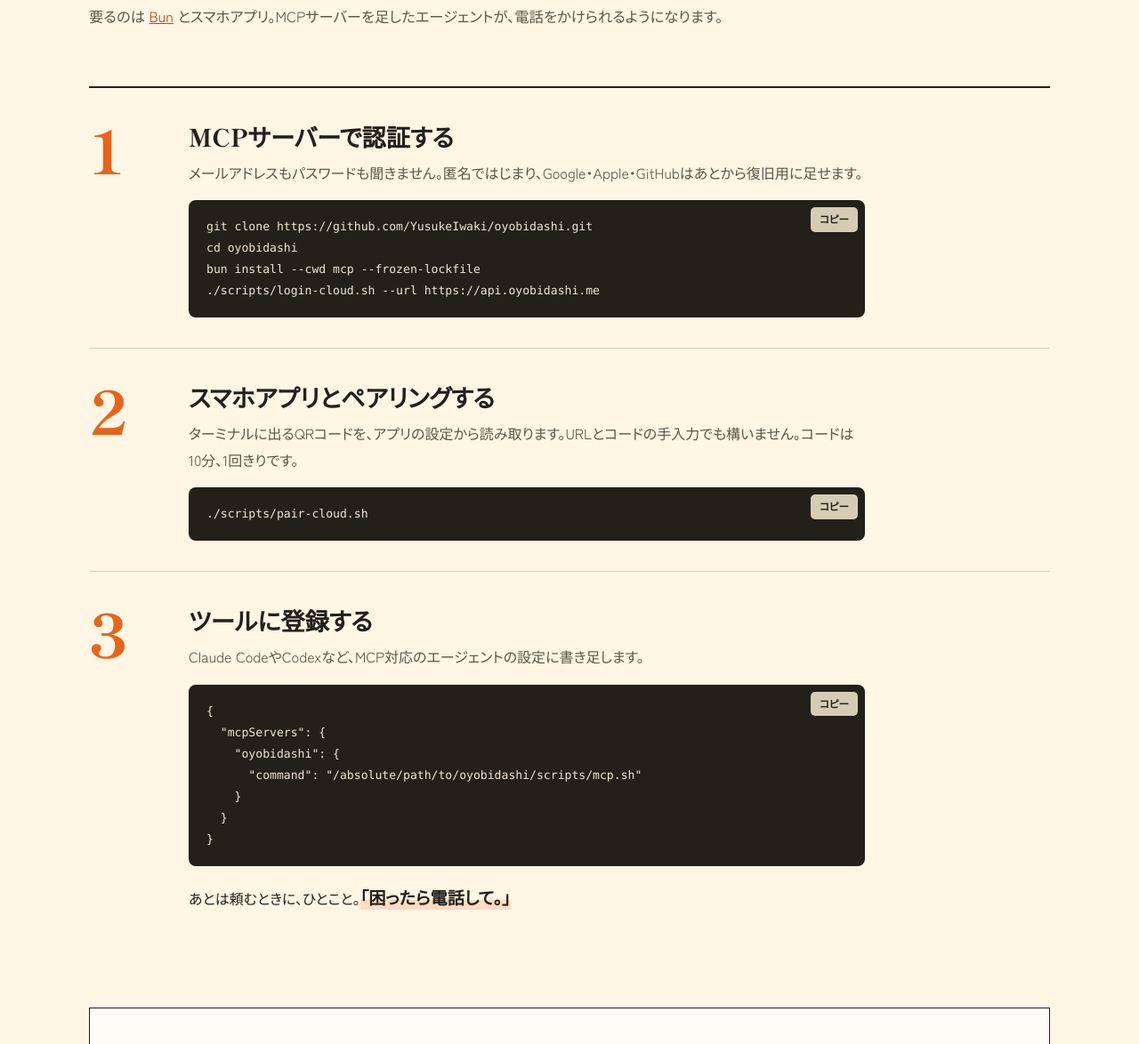
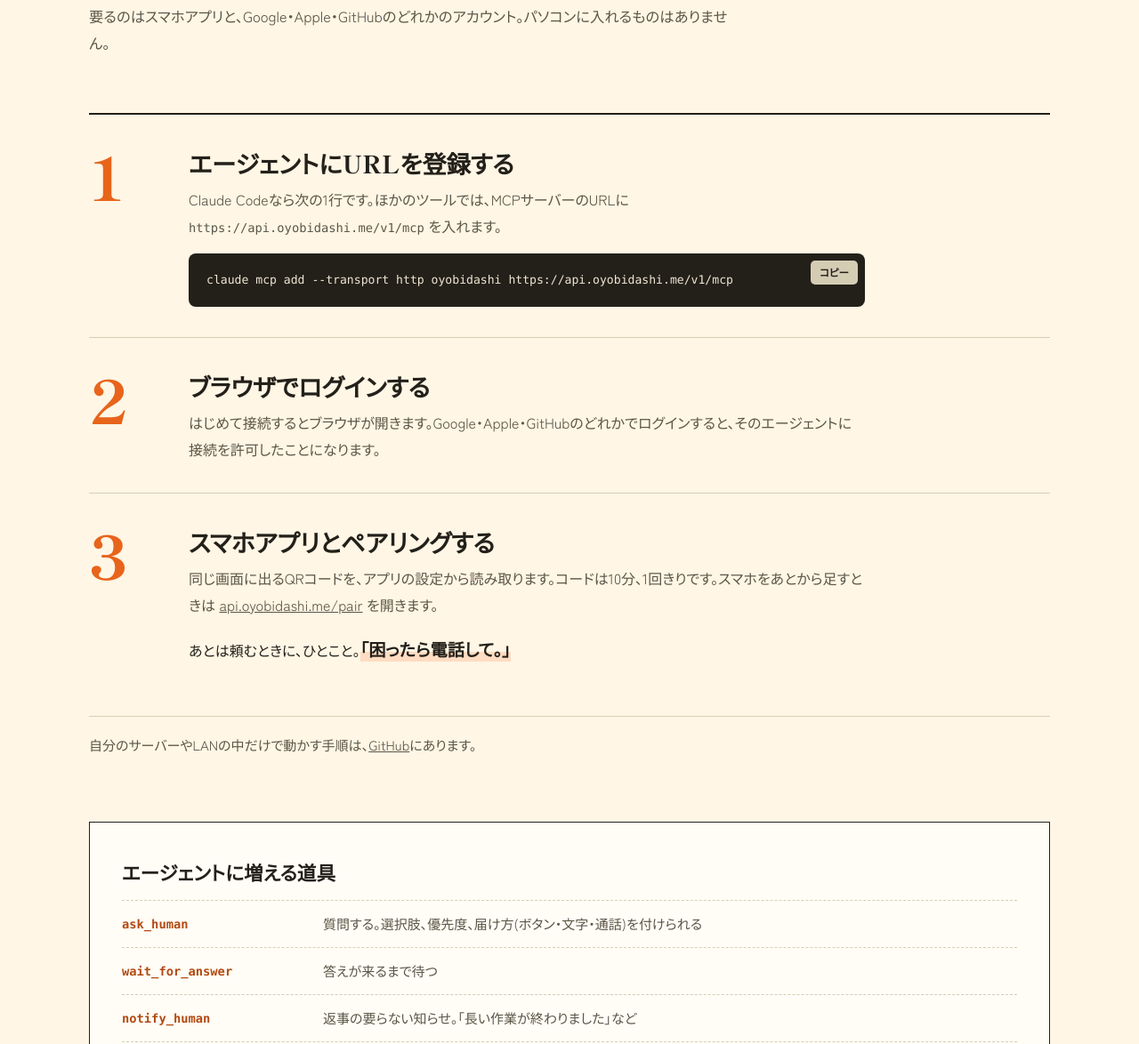
Before and after one commit to YusukeIwaki/oyobidashi, an Astro site in the folder site/: page / in a window 1280 px wide. Shown: the part 3329-4503 px from the top of the page at 89% size. Built offline with nearby package versions, Linux system fonts and the light colour scheme; Astro itself is replaced by a stand-in of ours; a web font is replaced by a local one.

Commit message:
site: guide setup through the hosted MCP URL
The setup steps now register https://api.oyobidashi.me/v1/mcp, sign in
in the browser and pair from the consent page. The FAQ matches, and the
self-hosted route is linked to GitHub.

Co-Authored-By: Claude Fable 5.2 <noreply@anthropic.com>

```diff
--- a/site/src/components/Faq.astro
+++ b/site/src/components/Faq.astro
@@ -20,7 +20,7 @@
       </details>
       <details>
         <summary>どのAIエージェントで使えますか?</summary>
-        <p>MCPサーバーを登録できるものなら使えます。Claude Code、Codexなど。パソコンで動くstdio方式のMCPサーバーです。</p>
+        <p>MCPサーバーを登録できるものなら使えます。Claude Code、Codexなど。URLで登録する方式と、パソコンで動かすstdio方式があります。</p>
       </details>
       <details>
         <summary>通話はどんな会話になりますか?</summary>
@@ -28,7 +28,7 @@
       </details>
       <details>
         <summary>アカウント登録は必要ですか?</summary>
-        <p>匿名ではじめられます。パソコンを替えても同じペアリングに戻れるよう、Google・Apple・GitHubのどれかを復旧用に登録しておくと安心です。</p>
+        <p>Google・Apple・GitHubのどれかでログインします。Oyobidashi用のパスワードは作りません。パソコンを替えても、同じアカウントでログインすれば同じスマホに届きます。</p>
       </details>
       <details>
         <summary>かならず届きますか?</summary>
--- a/site/src/components/Setup.astro
+++ b/site/src/components/Setup.astro
@@ -1,49 +1,41 @@
 ---
-// MCPクライアントへ書き足す設定。波かっこはAstroの式と衝突するので文字列で持つ。
-const mcpConfig = JSON.stringify(
-  { mcpServers: { oyobidashi: { command: "/absolute/path/to/oyobidashi/scripts/mcp.sh" } } },
-  null,
-  2,
-);
+import { GITHUB_URL } from "../config";
 ---
 <section class="sec" id="setup">
   <div class="wrap">
     <div class="sec__head">
       <span class="chip" aria-hidden="true">ｾｯﾄｱｯﾌﾟ</span>
       <h2>準備は3つ。</h2>
-      <p>要るのは <a href="https://bun.sh" rel="noopener">Bun</a> とスマホアプリ。MCPサーバーを足したエージェントが、電話をかけられるようになります。</p>
+      <p>要るのはスマホアプリと、Google・Apple・GitHubのどれかのアカウント。パソコンに入れるものはありません。</p>
     </div>
 
     <ol class="steps">
       <li class="step">
         <div class="step__n" aria-hidden="true">1</div>
         <div class="step__body">
-          <h3>MCPサーバーで認証する</h3>
-          <p>メールアドレスもパスワードも聞きません。匿名ではじまり、Google・Apple・GitHubはあとから復旧用に足せます。</p>
-          <div class="code"><button class="copy" type="button">コピー</button><pre><code>git clone https://github.com/YusukeIwaki/oyobidashi.git
-cd oyobidashi
-bun install --cwd mcp --frozen-lockfile
-./scripts/login-cloud.sh --url https://api.oyobidashi.me</code></pre></div>
+          <h3>エージェントにURLを登録する</h3>
+          <p>Claude Codeなら次の1行です。ほかのツールでは、MCPサーバーのURLに <code>https://api.oyobidashi.me/v1/mcp</code> を入れます。</p>
+          <div class="code"><button class="copy" type="button">コピー</button><pre><code>claude mcp add --transport http oyobidashi https://api.oyobidashi.me/v1/mcp</code></pre></div>
         </div>
       </li>
       <li class="step">
         <div class="step__n" aria-hidden="true">2</div>
         <div class="step__body">
-          <h3>スマホアプリとペアリングする</h3>
-          <p>ターミナルに出るQRコードを、アプリの設定から読み取ります。URLとコードの手入力でも構いません。コードは10分、1回きりです。</p>
-          <div class="code"><button class="copy" type="button">コピー</button><pre><code>./scripts/pair-cloud.sh</code></pre></div>
+          <h3>ブラウザでログインする</h3>
+          <p>はじめて接続するとブラウザが開きます。Google・Apple・GitHubのどれかでログインすると、そのエージェントに接続を許可したことになります。</p>
         </div>
       </li>
       <li class="step">
         <div class="step__n" aria-hidden="true">3</div>
         <div class="step__body">
-          <h3>ツールに登録する</h3>
-          <p>Claude CodeやCodexなど、MCP対応のエージェントの設定に書き足します。</p>
-          <div class="code"><button class="copy" type="button">コピー</button><pre><code>{mcpConfig}</code></pre></div>
+          <h3>スマホアプリとペアリングする</h3>
+          <p>同じ画面に出るQRコードを、アプリの設定から読み取ります。コードは10分、1回きりです。スマホをあとから足すときは <a href="https://api.oyobidashi.me/pair" rel="noopener">api.oyobidashi.me/pair</a> を開きます。</p>
           <p class="step__after">あとは頼むときに、ひとこと。<q>困ったら電話して。</q></p>
         </div>
       </li>
     </ol>
+
+    <p class="steps__note">自分のサーバーやLANの中だけで動かす手順は、<a href={GITHUB_URL} rel="noopener">GitHub</a>にあります。</p>
 
     <div class="tools">
       <h3>エージェントに増える道具</h3>
--- a/site/src/styles/global.css
+++ b/site/src/styles/global.css
@@ -370,6 +370,8 @@ h1, h2 {
 .step p { color: var(--ink-2); margin-top: 6px; }
 .step__after { margin-top: 18px !important; color: var(--ink) !important; }
 .step__after q { font-family: var(--mincho); font-weight: 800; font-size: 1.2rem; quotes: "「" "」"; background: linear-gradient(transparent 62%, var(--orange-soft) 62%); }
+.step p code { font-family: var(--mono); font-size: 0.86em; overflow-wrap: anywhere; }
+.steps__note { margin-top: 22px; padding-top: 18px; border-top: 1px solid var(--line); color: var(--ink-2); font-size: 0.94rem; }
 .code { position: relative; margin-top: 16px; background: var(--ink); border-radius: 8px; }
 .code pre { margin: 0; padding: 18px 20px; overflow-x: auto; line-height: 1.5; }
 .code code { font-family: var(--mono); font-size: 0.82rem; line-height: 1.75; color: #EFE6D2; white-space: pre; }
```
Also changed, not shown: site/README.md.
